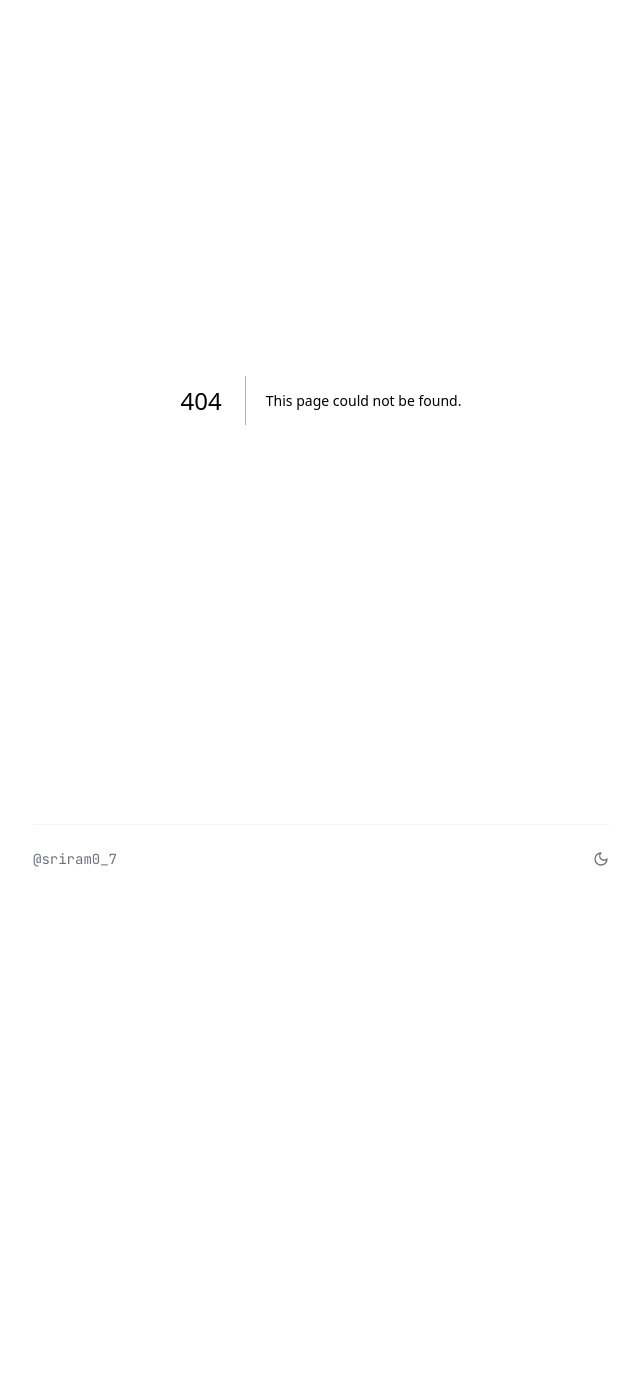
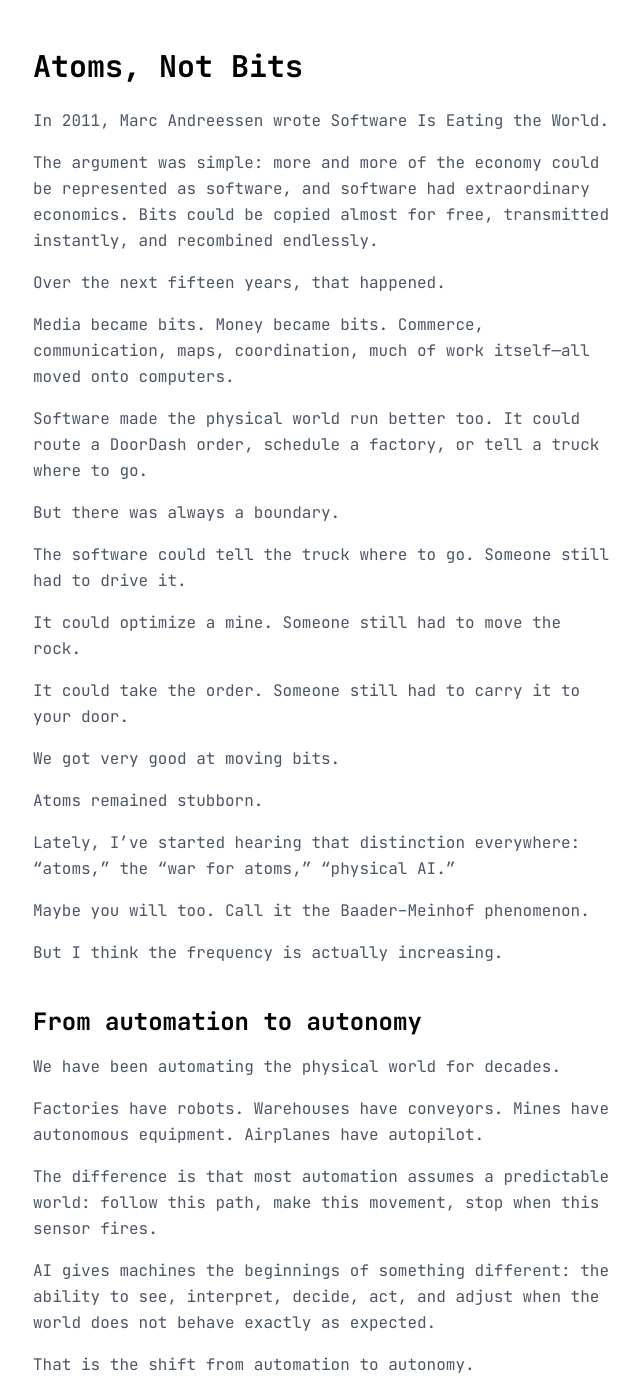
Before and after one commit to sriramkj07/Personalwebsite, a Next.js app: page /atoms-vs-bits in a window 1280 px wide. Before the commit this address had no page. Shown: the top 1390 px of the page, without its empty margins (319-959 px from the left). Before the commit the page ends 893 px from the top, so only its background shows below. Built offline with nearby package versions, Linux system fonts and the light colour scheme.

Commit message:
Add unlisted Atoms, Not Bits article (#2)

```diff
--- /dev/null
+++ b/app/atoms-vs-bits/page.tsx
@@ -0,0 +1,85 @@
+import type { Metadata } from 'next'
+import { PageContainer } from '@/components/page-container'
+
+// Intentionally unlisted: do not add this route to navigation or a sitemap.
+export const metadata: Metadata = {
+  title: 'Atoms, Not Bits',
+  description: 'From automation to autonomy, and making the physical world programmable.',
+  robots: {
+    index: false,
+    follow: false,
+    googleBot: { index: false, follow: false, noimageindex: true },
+  },
+}
+
+export default function AtomsVsBits() {
+  return (
+    <PageContainer>
+      <article aria-labelledby="article-title">
+        <h1 id="article-title" className="text-3xl font-bold mb-6">Atoms, Not Bits</h1>
+        <div className="text-gray-600 dark:text-gray-400 leading-relaxed space-y-4">
+          <p>{"In 2011, Marc Andreessen wrote Software Is Eating the World."}</p>
+          <p>{"The argument was simple: more and more of the economy could be represented as software, and software had extraordinary economics. Bits could be copied almost for free, transmitted instantly, and recombined endlessly."}</p>
+          <p>{"Over the next fifteen years, that happened."}</p>
+          <p>{"Media became bits. Money became bits. Commerce, communication, maps, coordination, much of work itself—all moved onto computers."}</p>
+          <p>{"Software made the physical world run better too. It could route a DoorDash order, schedule a factory, or tell a truck where to go."}</p>
+          <p>{"But there was always a boundary."}</p>
+          <p>{"The software could tell the truck where to go. Someone still had to drive it."}</p>
+          <p>{"It could optimize a mine. Someone still had to move the rock."}</p>
+          <p>{"It could take the order. Someone still had to carry it to your door."}</p>
+          <p>{"We got very good at moving bits."}</p>
+          <p>{"Atoms remained stubborn."}</p>
+          <p>{"Lately, I’ve started hearing that distinction everywhere: “atoms,” the “war for atoms,” “physical AI.”"}</p>
+          <p>{"Maybe you will too. Call it the Baader–Meinhof phenomenon."}</p>
+          <p>{"But I think the frequency is actually increasing."}</p>
+          <h2 className="text-2xl font-bold pt-6 text-black dark:text-white">{"From automation to autonomy"}</h2>
+          <p>{"We have been automating the physical world for decades."}</p>
+          <p>{"Factories have robots. Warehouses have conveyors. Mines have autonomous equipment. Airplanes have autopilot."}</p>
+          <p>{"The difference is that most automation assumes a predictable world: follow this path, make this movement, stop when this sensor fires."}</p>
+          <p>{"AI gives machines the beginnings of something different: the ability to see, interpret, decide, act, and adjust when the world does not behave exactly as expected."}</p>
+          <p>{"That is the shift from automation to autonomy."}</p>
+          <p>{"Mining makes this easier to see. Komatsu introduced commercial autonomous haulage in 2008. This year it commissioned its 1,000th autonomous ultra-class mining truck; together, the fleet has moved more than 11.5 billion metric tons of material."}</p>
+          <p>{"These aren’t humanoids."}</p>
+          <p>{"They’re enormous machines that have become increasingly capable of doing one useful job without a human sitting inside them."}</p>
+          <p>{"And newer systems can add autonomy to equipment that already exists by retrofitting trucks with sensors, computers, and autonomous controls."}</p>
+          <p>{"That feels like a better mental model for what is coming:"}</p>
+          <p>{"Give the physical world a new control layer."}</p>
+          <h2 className="text-2xl font-bold pt-6 text-black dark:text-white">{"Making atoms programmable"}</h2>
+          <p>{"Travis Kalanick has a useful way of describing this."}</p>
+          <p>{"A computer stores, moves, and transforms bits. The physical economy does the same with atoms:"}</p>
+          <ul className="list-disc pl-6 space-y-2">
+            <li>{"Manufacturing transforms them."}</li>
+            <li>{"Real estate stores them."}</li>
+            <li>{"Transportation moves them."}</li>
+          </ul>
+          <p>{"Uber did not transport anyone. Cars did. Uber built a digital control layer over cars, drivers, roads, and demand."}</p>
+          <p>{"DoorDash works similarly. Its software understands the order and coordinates the transaction, but something still has to move dinner through space."}</p>
+          <p>{"Now DoorDash’s autonomous delivery system can decide whether that should be a person, a delivery robot, or a drone."}</p>
+          <p>{"The software is getting closer to the physical outcome."}</p>
+          <p>{"Intent → decision → machine → action."}</p>
+          <p>{"That, to me, is the interesting version of the atoms thesis."}</p>
+          <p>{"Not that everything becomes a robot."}</p>
+          <p>{"That more of the physical world becomes programmable."}</p>
+          <h2 className="text-2xl font-bold pt-6 text-black dark:text-white">{"Atoms are still atoms"}</h2>
+          <p>{"This is also why the physical world is harder than the digital one."}</p>
+          <p>{"A language model can predict the wrong word."}</p>
+          <p>{"A mining truck cannot casually predict the wrong turn."}</p>
+          <p>{"Machines need an understanding of space, motion, cause and effect. This is why so much work is going into simulation and world models: systems that help machines predict what might happen before acting in the real world."}</p>
+          <p>{"And even then, atoms have properties bits don’t."}</p>
+          <p>{"They have weight. They need energy. They break. They encounter weather and friction. Old factories need retrofitting. Robots need maintaining. Trucks need charging."}</p>
+          <p>{"Humanoids may eventually matter because our world was built around the human body. But they are only one expression of this shift."}</p>
+          <p>{"A tractor doesn’t need hands."}</p>
+          <p>{"A mining truck doesn’t need legs."}</p>
+          <p>{"A long-haul truck doesn’t need a face."}</p>
+          <p>{"The larger opportunity is giving existing machines and infrastructure more intelligence—and gradually removing the requirement that every physical action has a human attached to it."}</p>
+          <p>{"We spent decades building a digital representation of the world."}</p>
+          <p>{"Now we are beginning to connect that intelligence back to the world it represents."}</p>
+          <p>{"Sense. Understand. Decide. Act."}</p>
+          <p>{"That is why I think we’re going to hear a lot more about atoms."}</p>
+          <p>{"We made bits extraordinarily powerful."}</p>
+          <p>{"Now we’re figuring out how to make them move things."}</p>
+        </div>
+      </article>
+    </PageContainer>
+  )
+}
```
